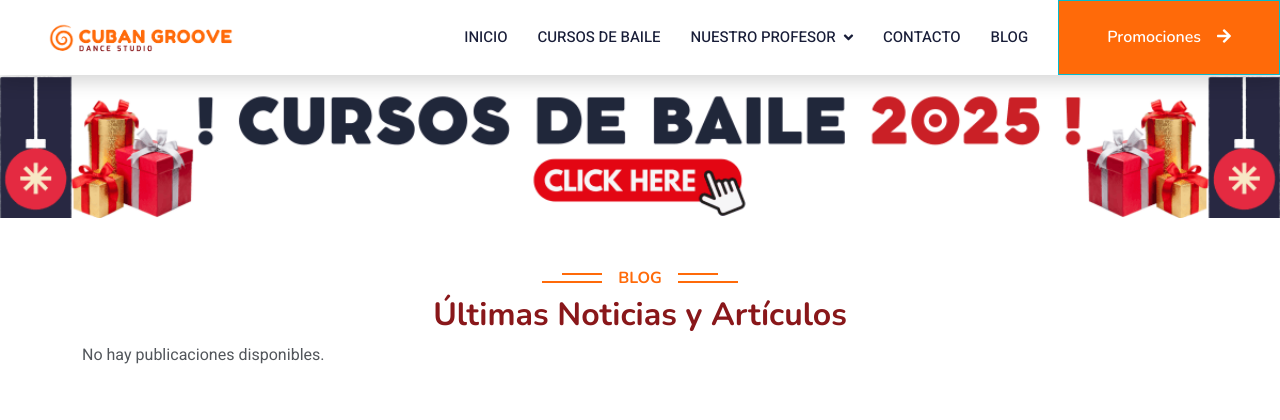
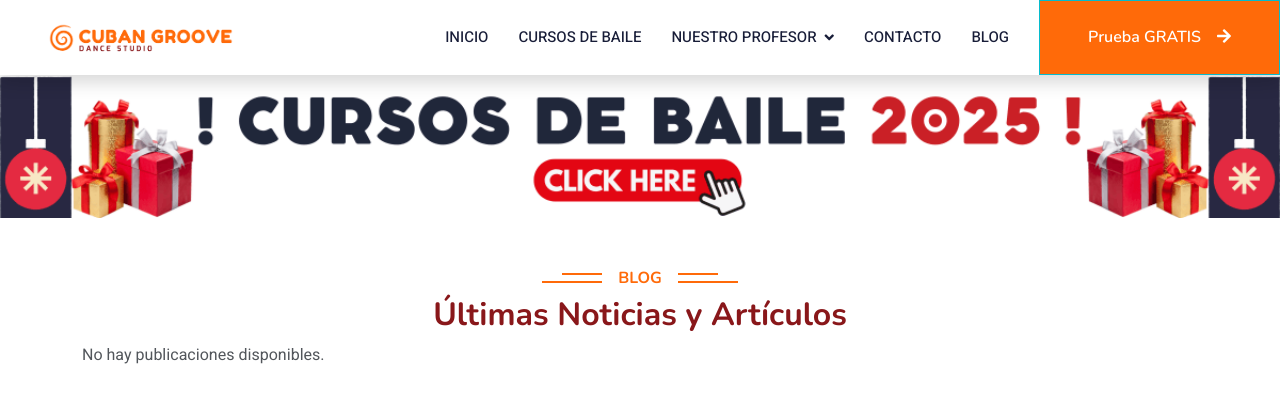
Before and after one commit to paulcobox/webluxe, a Django app: page /blog/ in a window 1280 px wide. Shown: the top 420 px of the page. Run offline with Django 3.2, Linux system fonts and the light colour scheme; data comes from the database, SQL or seed files in the repository; data that the repository does not hold is empty; parts of the project's set-up code (start-up, migrations or seed data) failed here and were passed over; some libraries are stand-ins or nearby versions.

Commit message:
textos clase gratis

```diff
--- a/templates/_base.html
+++ b/templates/_base.html
@@ -165,7 +165,7 @@
                   <a href="{% url 'contact' %}" class="nav-item nav-link {% if 'contact' in request.path %}active{% endif %}">Contacto</a>
                   <a href="{% url 'post_list' %}" class="nav-item nav-link {% if 'post_list' in request.path %}active{% endif %}">Blog</a>
               </div>
-              <a href="" id="btn_home_menu_free_class" class="btn btn-primary py-4 px-lg-5 d-none d-lg-block"  style="background-color: #ff6a09;color: white; align-items: center;" data-bs-toggle="modal" data-bs-target="#exampleModal">Promociones<i class="fa fa-arrow-right ms-3"></i></a>
+              <a href="" id="btn_home_menu_free_class" class="btn btn-primary py-4 px-lg-5 d-none d-lg-block"  style="background-color: #ff6a09;color: white; align-items: center;" data-bs-toggle="modal" data-bs-target="#exampleModal">Prueba GRATIS<i class="fa fa-arrow-right ms-3"></i></a>
           </div>
       </nav>
       <!-- Navbar End -->
@@ -259,7 +259,7 @@
 
                 <div class="modal-content">
                     <div class="modal-header text-center" style="background-color: #ff6a09; color: white;">
-                        <h4 class="modal-title w-100 custom-h4">🎉✨ ¡Promociones Especiales! 🎁</h4>
+                        <h4 class="modal-title w-100 custom-h4">🎉¡Reserva tu clase GRATIS ahora! 🎁</h4>
                         <button type="button" class="btn-close" data-bs-dismiss="modal" aria-label="Close" style="background-color: white;"></button>
                     </div>
                     <div class="modal-body">
--- a/templates/courses/course_detail.html
+++ b/templates/courses/course_detail.html
@@ -116,7 +116,7 @@
                         <div class="row g-3">
                             <div class="col-12">
                                 <div class="form-floating">
-                                    <h4 class="text-dark">Contáctate para mas información por el curso de baile</h4>
+                                    <h4 class="text-dark">Solicita más info y reserva tu clase GRATIS hoy mismo!.</h4>
                                 </div>
                             </div>
                             <div class="col-md-6">
```
